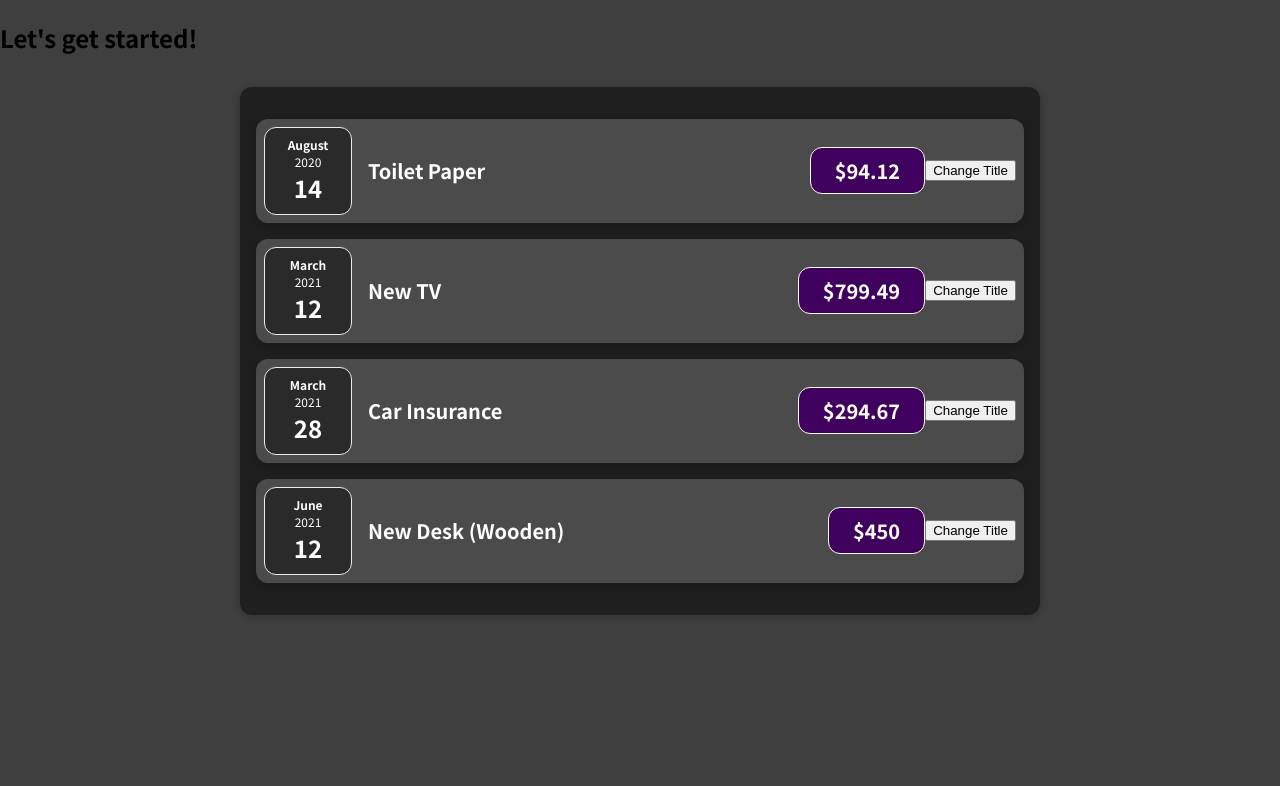
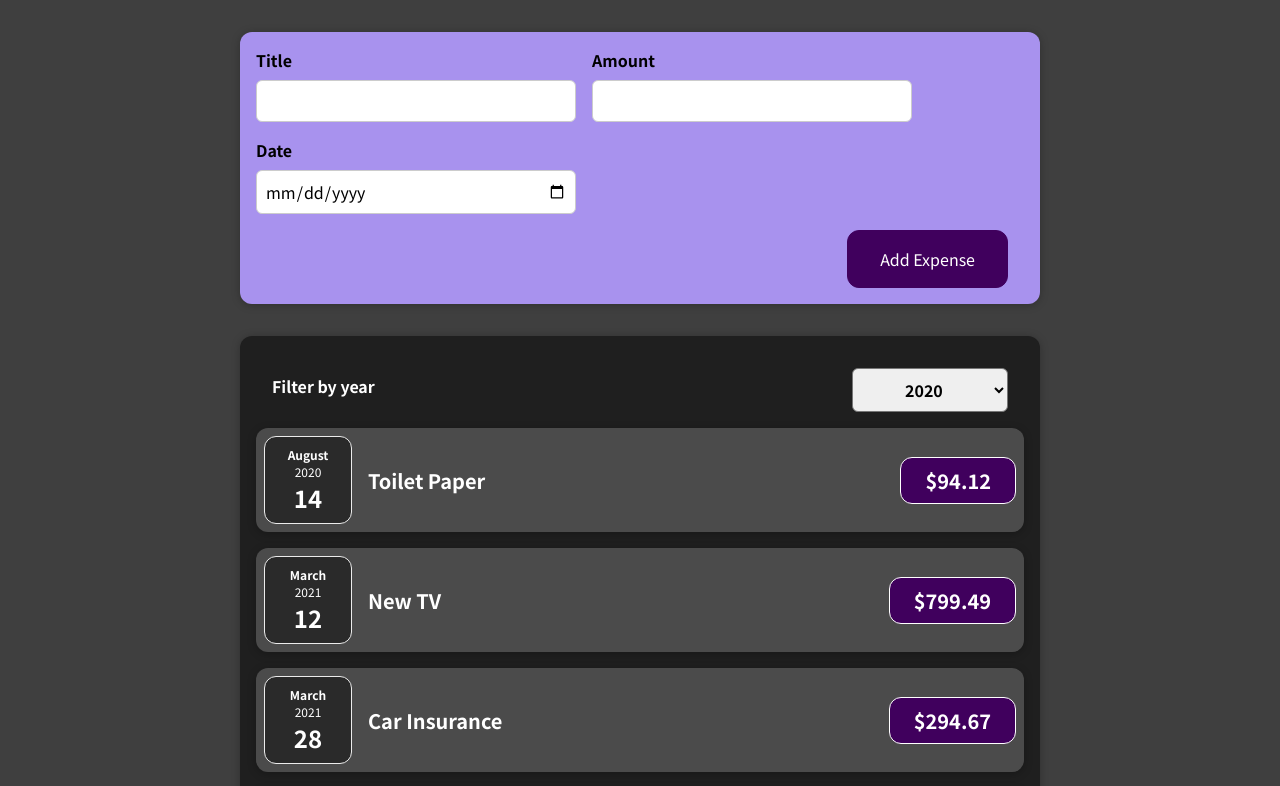
Before and after one commit to steven32323/ExpenseTracker, a React (Create React App) app: page / in a window 1280 px wide. Shown: the top 786 px of the page. Built offline with nearby package versions, Linux system fonts and the light colour scheme.

Commit message:
Started date filter functionality, added date filter UI component

```diff
--- a/src/App.js
+++ b/src/App.js
@@ -1,30 +1,33 @@
-import Expenses from "./Components/Expenses/Expenses";
+import Expenses from './Components/Expenses/Expenses';
+import NewExpense from './Components/NewExpense/NewExpense';
 
 const App = () => {
   const expenses = [
     {
-      id: "e1",
-      title: "Toilet Paper",
+      id: 'e1',
+      title: 'Toilet Paper',
       amount: 94.12,
       date: new Date(2020, 7, 14),
     },
-    { id: "e2", title: "New TV", amount: 799.49, date: new Date(2021, 2, 12) },
+    { id: 'e2', title: 'New TV', amount: 799.49, date: new Date(2021, 2, 12) },
     {
-      id: "e3",
-      title: "Car Insurance",
+      id: 'e3',
+      title: 'Car Insurance',
       amount: 294.67,
       date: new Date(2021, 2, 28),
     },
     {
-      id: "e4",
-      title: "New Desk (Wooden)",
+      id: 'e4',
+      title: 'New Desk (Wooden)',
       amount: 450,
       date: new Date(2021, 5, 12),
     },
   ];
+
+  const addExpenseHandler = expense => {};
   return (
     <div>
-      <h2>Let's get started!</h2>
+      <NewExpense onAddExpense={addExpenseHandler} />
       <Expenses items={expenses} />
     </div>
   );
--- /dev/null
+++ b/src/Components/Expenses/ExpenseFilter.css
@@ -0,0 +1,24 @@
+.expenses-filter {
+  color: white;
+  padding: 0 1rem;
+}
+
+.expenses-filter__control {
+  display: flex;
+  width: 100%;
+  align-items: center;
+  justify-content: space-between;
+  margin: 1rem 0;
+}
+
+.expenses-filter label {
+  font-weight: bold;
+  margin-bottom: 0.5rem;
+}
+
+.expenses-filter select {
+  font: inherit;
+  padding: 0.5rem 3rem;
+  font-weight: bold;
+  border-radius: 6px;
+}
--- /dev/null
+++ b/src/Components/Expenses/ExpenseFilter.js
@@ -0,0 +1,24 @@
+import React from 'react';
+
+import './ExpenseFilter.css';
+
+const ExpensesFilter = props => {
+  const filterDateHandler = e => {
+    props.onFilterChange(e.target.value);
+  };
+  return (
+    <div className="expenses-filter">
+      <div className="expenses-filter__control">
+        <label>Filter by year</label>
+        <select value={props.selected} onChange={filterDateHandler}>
+          <option value="2022">2022</option>
+          <option value="2021">2021</option>
+          <option value="2020">2020</option>
+          <option value="2019">2019</option>
+        </select>
+      </div>
+    </div>
+  );
+};
+
+export default ExpensesFilter;
--- a/src/Components/Expenses/ExpenseItem.js
+++ b/src/Components/Expenses/ExpenseItem.js
@@ -1,24 +1,15 @@
-import { useState } from "react";
+import './ExpenseItem.css';
+import Card from '../UI/Card';
+import ExpenseDate from './ExpenseDate';
 
-import "./ExpenseItem.css";
-import Card from "../UI/Card";
-import ExpenseDate from "./ExpenseDate";
-
-const ExpenseItem = (props) => {
-  const [title, setTitle] = useState(props.title);
-
-  const clickHandler = () => {
-    setTitle("Updated!");
-    console.log(title);
-  };
+const ExpenseItem = props => {
   return (
     <Card className="expense-item">
       <ExpenseDate date={props.date} />
       <div className="expense-item__description">
-        <h2>{title}</h2>
+        <h2>{props.title}</h2>
         <div className="expense-item__price">${props.amount}</div>
       </div>
-      <button onClick={clickHandler}>Change Title</button>
     </Card>
   );
 };
--- a/src/Components/Expenses/Expenses.js
+++ b/src/Components/Expenses/Expenses.js
@@ -1,10 +1,22 @@
-import "./Expenses.css";
-import Card from "../UI/Card";
-import ExpenseItem from "./ExpenseItem";
+import React, { useState } from 'react';
+import './Expenses.css';
+import Card from '../UI/Card';
+import ExpenseItem from './ExpenseItem';
+import ExpensesFilter from './ExpenseFilter';
 
-const expenses = (props) => {
+const Expenses = props => {
+  const [filteredYear, setFilteredYear] = useState('2020');
+
+  const filterChangeHandler = selectedYear => {
+    setFilteredYear(selectedYear);
+  };
   return (
+    <div>
       <Card className="expenses">
+        <ExpensesFilter
+          selected={filteredYear}
+          onFilterChange={filterChangeHandler}
+        />
         <ExpenseItem
           title={props.items[0].title}
           amount={props.items[0].amount}
@@ -26,7 +38,8 @@
           date={props.items[3].date}
         />
       </Card>
+    </div>
   );
 };
 
-export default expenses;
+export default Expenses;
--- /dev/null
+++ b/src/Components/NewExpense/ExpenseForm.css
@@ -0,0 +1,26 @@
+.new-expense__controls {
+  display: flex;
+  flex-wrap: wrap;
+  gap: 1rem;
+  margin-bottom: 1rem;
+  text-align: left;
+}
+
+.new-expense__control label {
+  font-weight: bold;
+  margin-bottom: 0.5rem;
+  display: block;
+}
+
+.new-expense__control input {
+  font: inherit;
+  padding: 0.5rem;
+  border-radius: 6px;
+  border: 1px solid #ccc;
+  width: 20rem;
+  max-width: 100%;
+}
+
+.new-expense__actions {
+  text-align: right;
+}
--- /dev/null
+++ b/src/Components/NewExpense/ExpenseForm.js
@@ -0,0 +1,95 @@
+import { useState } from 'react';
+
+import './ExpenseForm.css';
+
+const ExpenseForm = props => {
+  // setting states
+  const [enteredTitle, setEnteredTitle] = useState('');
+  const [enteredAmount, setEnteredAmount] = useState('');
+  const [enteredDate, setEnteredDate] = useState('');
+  //   const [userInput, setUserInput] = useState({
+  //     enteredTitle: '',
+  //     enteredAmount: '',
+  //     enteredDate: '',
+  //   });
+
+  // handle title changes
+  const titleChangeHandler = e => {
+    setEnteredTitle(e.target.value);
+    // setUserInput({
+    //   ...userInput,
+    //   enteredTitle: e.target.value,
+    // });
+    // setUserInput(prevState => {
+    //   return { ...prevState, enteredTitle: e.target.value };
+    // });
+  };
+  // handle amount changes
+  const amountChangeHandler = e => {
+    setEnteredAmount(e.target.value);
+    // setUserInput({
+    //   ...userInput,
+    //   enteredAmount: e.target.value,
+    // });
+  };
+  // handle date changes
+  const dateChangeHandler = e => {
+    setEnteredDate(e.target.value);
+    // setUserInput({
+    //   ...userInput,
+    //   enteredDate: e.target.value,
+    // });
+  };
+
+  const submitHandler = e => {
+    e.preventDefault();
+
+    const expenseData = {
+      title: enteredTitle,
+      amount: enteredAmount,
+      date: new Date(enteredDate),
+    };
+    props.onSaveExpenseData(expenseData);
+    setEnteredTitle('');
+    setEnteredAmount('');
+    setEnteredDate('');
+  };
+  return (
+    <form onSubmit={submitHandler}>
+      <div className="new-expense__controls">
+        <div className="new-expense__control">
+          <label>Title</label>
+          <input
+            type="text"
+            value={enteredTitle}
+            onChange={titleChangeHandler}
+          />
+        </div>
+        <div className="new-expense__control">
+          <label>Amount</label>
+          <input
+            type="number"
+            min="0.01"
+            step="0.01"
+            value={enteredAmount}
+            onChange={amountChangeHandler}
+          />
+        </div>
+        <div className="new-expense__control">
+          <label>Date</label>
+          <input
+            type="date"
+            min="2019-01-01"
+            max="2022-12-31"
+            value={enteredDate}
+            onChange={dateChangeHandler}
+          />
+        </div>
+      </div>
+      <div className="new-expense__actions">
+        <button type="submit">Add Expense</button>
+      </div>
+    </form>
+  );
+};
+export default ExpenseForm;
--- /dev/null
+++ b/src/Components/NewExpense/NewExpense.css
@@ -0,0 +1,38 @@
+.new-expense {
+  background-color: #a892ee;
+  padding: 1rem;
+  margin: 2rem auto;
+  width: 50rem;
+  max-width: 95%;
+  border-radius: 12px;
+  text-align: center;
+  box-shadow: 0 1px 8px rgba(0, 0, 0, 0.25);
+}
+
+.new-expense button {
+  font: inherit;
+  cursor: pointer;
+  padding: 1rem 2rem;
+  border: 1px solid #40005d;
+  background-color: #40005d;
+  color: white;
+  border-radius: 12px;
+  margin-right: 1rem;
+}
+
+.new-expense button:hover,
+.new-expense button:active {
+  background-color: #510674;
+  border-color: #510674;
+}
+
+.new-expense button.alternative {
+  color: #220131;
+  border-color: transparent;
+  background-color: transparent;
+}
+
+.new-expense button.alternative:hover,
+.new-expense button.alternative:active {
+  background-color: #ddb3f8;
+}
--- /dev/null
+++ b/src/Components/NewExpense/NewExpense.js
@@ -0,0 +1,18 @@
+import './NewExpense.css';
+import ExpenseForm from './ExpenseForm';
+
+const NewExpense = props => {
+  const onSaveExpenseDataHandler = enteredExpenseData => {
+    const expenseData = {
+      ...enteredExpenseData,
+      id: Math.random().toString(),
+    };
+    props.onAddExpense(expenseData);
+  };
+  return (
+    <div className="new-expense">
+      <ExpenseForm onSaveExpenseData={onSaveExpenseDataHandler} />
+    </div>
+  );
+};
+export default NewExpense;
```
Also changed, not shown: 1 other file (tests, documents, lock files or other folders). Lines whose indentation alone changed are shown as unchanged.
